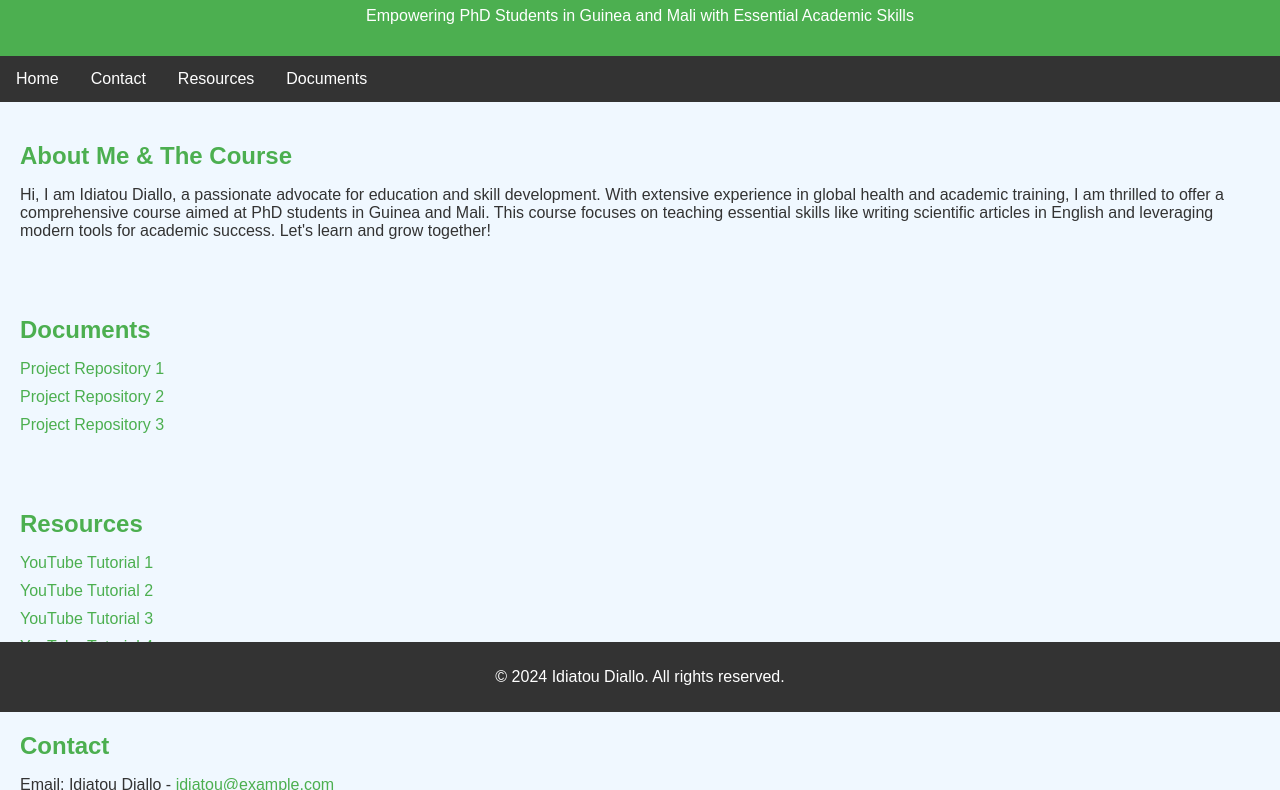
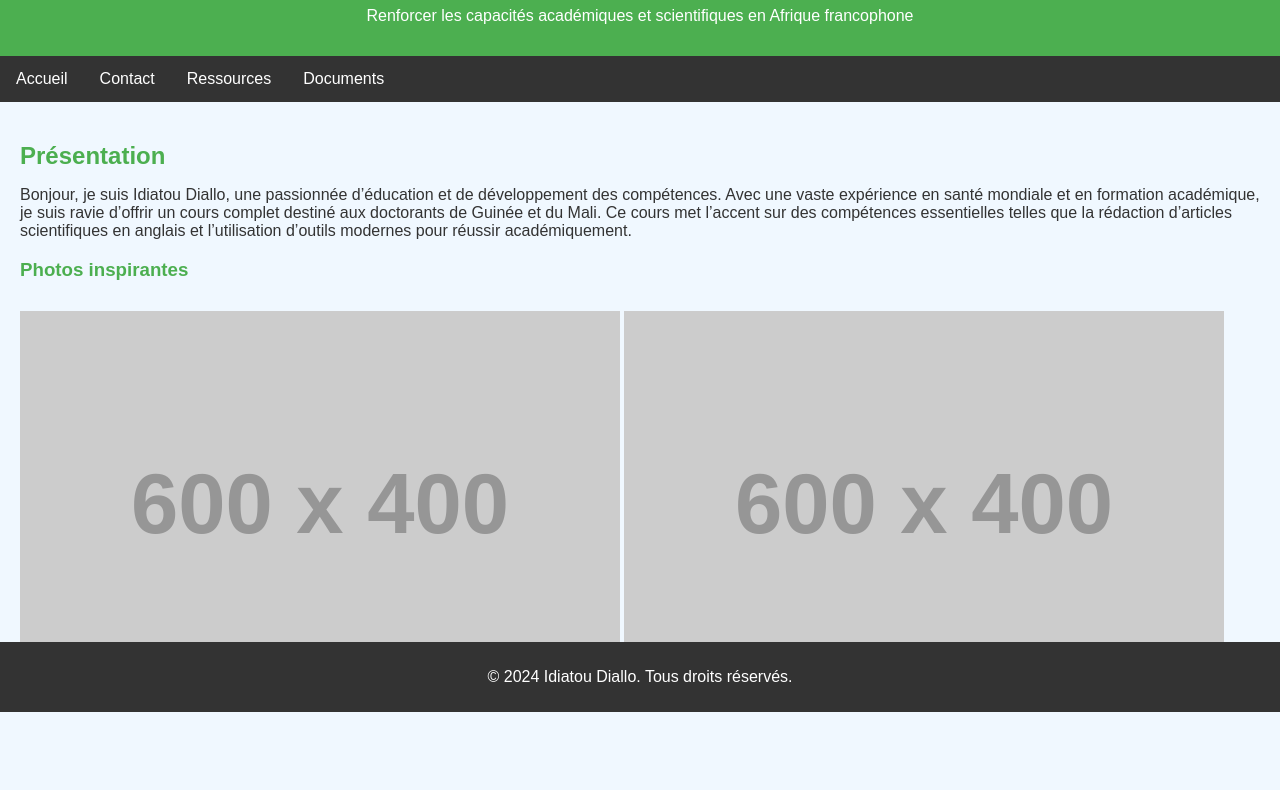
Before and after one commit to idiatou17/idiatou17.github.io, a plain HTML site: page index.html in a window 1280 px wide. Shown: the part 88-878 px from the top of the page. Drawn offline with Linux system fonts and the light colour scheme; placeholder pictures from the web are drawn by us.

Commit message:
Add files via upload

```diff
--- a/index.html
+++ b/index.html
@@ -1,9 +1,9 @@
 <!DOCTYPE html>
-<html lang="en">
+<html lang="fr">
 <head>
     <meta charset="UTF-8">
     <meta name="viewport" content="width=device-width, initial-scale=1.0">
-    <title>Idiatou Diallo - Course Website</title>
+    <title>Idiatou Diallo - Site de Formation</title>
     <style>
         body {
             font-family: Arial, sans-serif;
@@ -75,56 +75,68 @@
         a:hover {
             text-decoration: underline;
         }
+
+        .image-section img {
+            max-width: 100%;
+            height: auto;
+            margin: 20px 0;
+        }
     </style>
 </head>
 <body>
     <header>
-        <h1>Welcome to Idiatou Diallo's Course</h1>
-        <p>Empowering PhD Students in Guinea and Mali with Essential Academic Skills</p>
+        <h1>Bienvenue sur le site de formation d’Idiatou Diallo</h1>
+        <p>Renforcer les capacités académiques et scientifiques en Afrique francophone</p>
     </header>
 
     <nav>
-        <a href="#home">Home</a>
+        <a href="#home">Accueil</a>
         <a href="#contact">Contact</a>
-        <a href="#resources">Resources</a>
+        <a href="#resources">Ressources</a>
         <a href="#documents">Documents</a>
     </nav>
 
     <div id="home" class="container">
-        <h2 class="section-title">About Me & The Course</h2>
-        <p>Hi, I am Idiatou Diallo, a passionate advocate for education and skill development. With extensive experience in global health and academic training, I am thrilled to offer a comprehensive course aimed at PhD students in Guinea and Mali. This course focuses on teaching essential skills like writing scientific articles in English and leveraging modern tools for academic success. Let's learn and grow together!</p>
+        <h2 class="section-title">Présentation</h2>
+        <p>Bonjour, je suis Idiatou Diallo, une passionnée d’éducation et de développement des compétences. Avec une vaste expérience en santé mondiale et en formation académique, je suis ravie d’offrir un cours complet destiné aux doctorants de Guinée et du Mali. Ce cours met l’accent sur des compétences essentielles telles que la rédaction d’articles scientifiques en anglais et l’utilisation d’outils modernes pour réussir académiquement.</p>
+
+        <div class="image-section">
+            <h3 class="section-title">Photos inspirantes</h3>
+            <img src="https://via.placeholder.com/600x400" alt="Scoping et Revue Systématique">
+            <img src="https://via.placeholder.com/600x400" alt="Renforcement des capacités en milieu à ressources limitées">
+        </div>
     </div>
 
     <div id="documents" class="container">
         <h2 class="section-title">Documents</h2>
         <ul>
-            <li><a href="https://github.com/example1" target="_blank">Project Repository 1</a></li>
-            <li><a href="https://github.com/example2" target="_blank">Project Repository 2</a></li>
-            <li><a href="https://github.com/example3" target="_blank">Project Repository 3</a></li>
+            <li><a href="https://github.com/example1" target="_blank">Dépôt de Projet 1</a></li>
+            <li><a href="https://github.com/example2" target="_blank">Dépôt de Projet 2</a></li>
+            <li><a href="https://github.com/example3" target="_blank">Dépôt de Projet 3</a></li>
         </ul>
     </div>
 
     <div id="resources" class="container">
-        <h2 class="section-title">Resources</h2>
+        <h2 class="section-title">Ressources</h2>
         <ul>
-            <li><a href="https://www.youtube.com/watch?v=example1" target="_blank">YouTube Tutorial 1</a></li>
-            <li><a href="https://www.youtube.com/watch?v=example2" target="_blank">YouTube Tutorial 2</a></li>
-            <li><a href="https://www.youtube.com/watch?v=example3" target="_blank">YouTube Tutorial 3</a></li>
-            <li><a href="https://www.youtube.com/watch?v=example4" target="_blank">YouTube Tutorial 4</a></li>
+            <li><a href="https://www.youtube.com/watch?v=example1" target="_blank">Tutoriel Vidéo 1</a></li>
+            <li><a href="https://www.youtube.com/watch?v=example2" target="_blank">Tutoriel Vidéo 2</a></li>
+            <li><a href="https://www.youtube.com/watch?v=example3" target="_blank">Tutoriel Vidéo 3</a></li>
+            <li><a href="https://www.youtube.com/watch?v=example4" target="_blank">Tutoriel Vidéo 4</a></li>
         </ul>
     </div>
 
     <div id="contact" class="container">
         <h2 class="section-title">Contact</h2>
         <ul>
-            <li>Email: Idiatou Diallo - <a href="mailto:idiatou@example.com">idiatou@example.com</a></li>
-            <li>Email: Support Team - <a href="mailto:support@example.com">support@example.com</a></li>
-            <li>Email: Technical Assistance - <a href="mailto:tech@example.com">tech@example.com</a></li>
+            <li>Email : Idiatou Diallo - <a href="mailto:idiallo@hsph.harvard.edu">idiallo@hsph.harvard.edu</a></li>
+            <li>Email : Yaya Togo - <a href="mailto:yaya.togo@gmail.com">yaya.togo@gmail.com</a></li>
+            <li>Email : Kani Agathe Coulibaly - <a href="mailto:kaniac@icermali.org">kaniac@icermali.org</a></li>
         </ul>
     </div>
 
     <footer>
-        <p>&copy; 2024 Idiatou Diallo. All rights reserved.</p>
+        <p>&copy; 2024 Idiatou Diallo. Tous droits réservés.</p>
     </footer>
 </body>
 </html>
```
